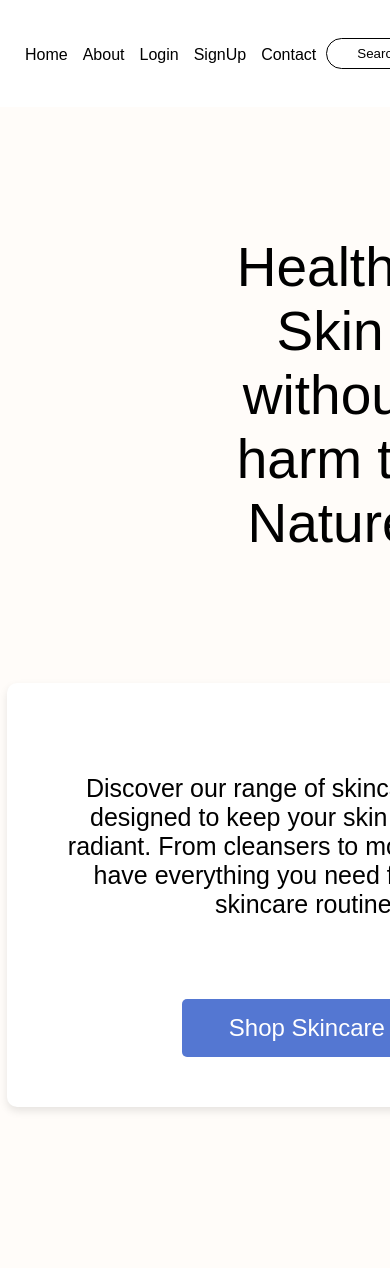
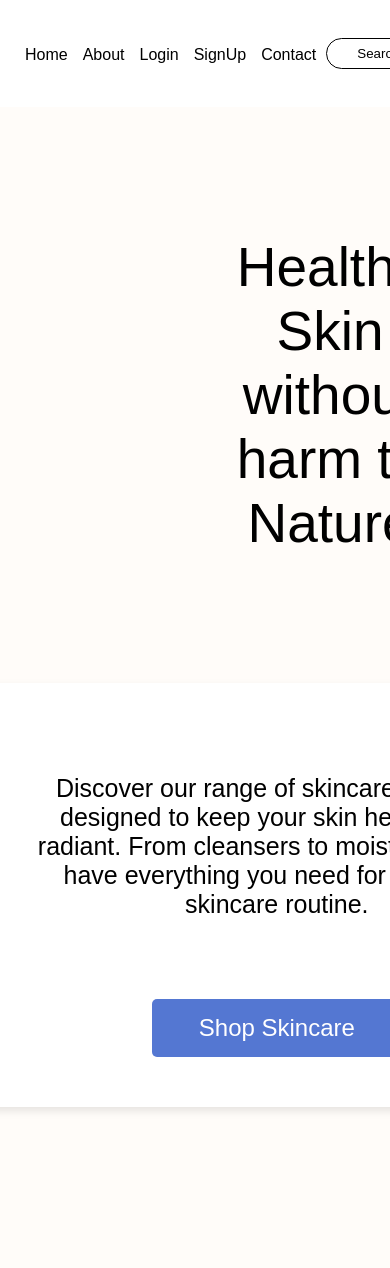
Before and after one commit to anitacoder/E-COMMERCE, a React (Create React App) app in the folder myapp/: page / in a window 390 px wide. Shown: the top 1268 px of the page. Built offline with nearby package versions, Linux system fonts and the light colour scheme.

Commit message:
made the home page responsive

```diff
--- a/myapp/src/Components/Home.css
+++ b/myapp/src/Components/Home.css
@@ -925,7 +925,7 @@ font-family: sans-serif;
 
     .header_container {
         width: 95%;
-        margin-left: 75px;
+        margin-left: 45px;
         font-weight: 300;
     }
 
```
